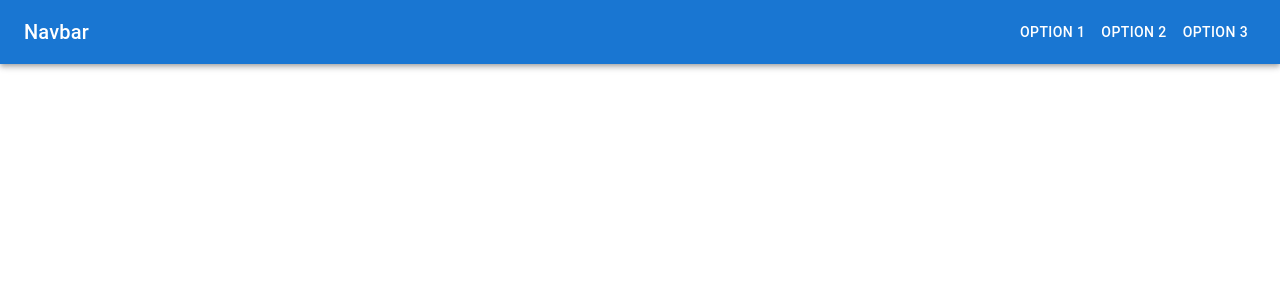
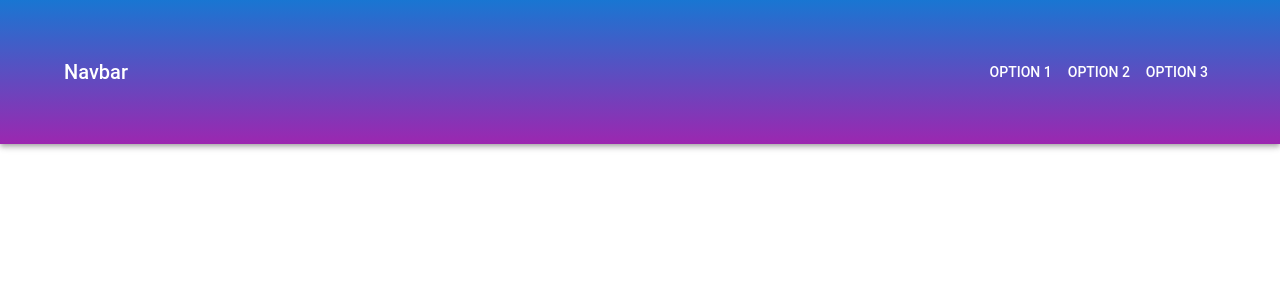
Before and after one commit to derkiab/miportfolio, a React (Create React App) app: page / in a window 1280 px wide. Shown: the top 300 px of the page. Built offline with nearby package versions, Linux system fonts and the light colour scheme.

Commit message:
gradient color theme padding sx material

```diff
--- a/src/App.js
+++ b/src/App.js
@@ -2,6 +2,7 @@
 import './App.css';
 import React from 'react';
 import Navbar from './components/Navbar';
+
 
 function App() {
   return (
--- a/src/components/Navbar.css
+++ b/src/components/Navbar.css
@@ -0,0 +1,3 @@
+div.nabv {
+    background-color: red;
+  }
--- a/src/components/Navbar.js
+++ b/src/components/Navbar.js
@@ -8,11 +8,15 @@ import { useTheme } from '@mui/material/styles';
 import Drawer from '@mui/material/Drawer';
 import List from '@mui/material/List';
 import ListItem from '@mui/material/ListItem';
+import './Navbar.css';
+import spaceTheme from '../themes/spaceTheme';
+import { ThemeProvider } from '@emotion/react';
 
 function Navbar() {
+
   const theme = useTheme();
   const isMobile = useMediaQuery(theme.breakpoints.down('sm'));
-
+  const gradient = `linear-gradient(180deg, ${theme.palette.primary.main}, ${theme.palette.secondary.main})`;
   const [drawerOpen, setDrawerOpen] = React.useState(false);
 
   const handleDrawerToggle = () => {
@@ -20,7 +24,12 @@ function Navbar() {
   };
 
   return (
-    <AppBar position="static">
+    <ThemeProvider theme={spaceTheme}>
+      <AppBar position="static"
+        sx={{
+          background: gradient,
+          p: 5
+        }}>
         <Toolbar>
           <Typography variant="h6" component="div" sx={{ flexGrow: 1 }}>
             Navbar
@@ -37,7 +46,7 @@ function Navbar() {
               >
                 <List>
                   <ListItem>
-                  <Button color="inherit">Option 1</Button>
+                    <Button color="secondary">Option 1</Button>
                   </ListItem>
                   <ListItem>
                     <Button color="inherit">Option 2</Button>
@@ -57,6 +66,7 @@ function Navbar() {
           )}
         </Toolbar>
       </AppBar>
+    </ThemeProvider>
   );
 }
 
--- /dev/null
+++ b/src/themes/spaceTheme.js
@@ -0,0 +1,35 @@
+import { createTheme } from '@mui/material/styles';
+import { blueGrey } from '@mui/material/colors';
+
+const spaceTheme = createTheme({
+    palette: {
+        primary: {
+            main: '#221550', // Dark blue
+        },
+        secondary: {
+            main: '#435015', // Light blue-grey
+        },
+        background: {
+            default: '#000', // Black
+            paper: '#111', // Darker background
+        },
+        text: {
+            primary: '#fff', // White text
+        },
+    },
+    typography: {
+        fontFamily: 'Roboto, sans-serif',
+    },
+    breakpoints: {
+        values: {
+            xs: 0, // Mobile devices
+            sm: 600, // Tablets
+            md: 960, // Desktops
+            lg: 1280, // Large desktops
+            xl: 1920, // Extra-large desktops
+        },
+    },
+    // Add any additional customizations here
+});
+
+export default spaceTheme;
```
Lines whose indentation alone changed are shown as unchanged.
